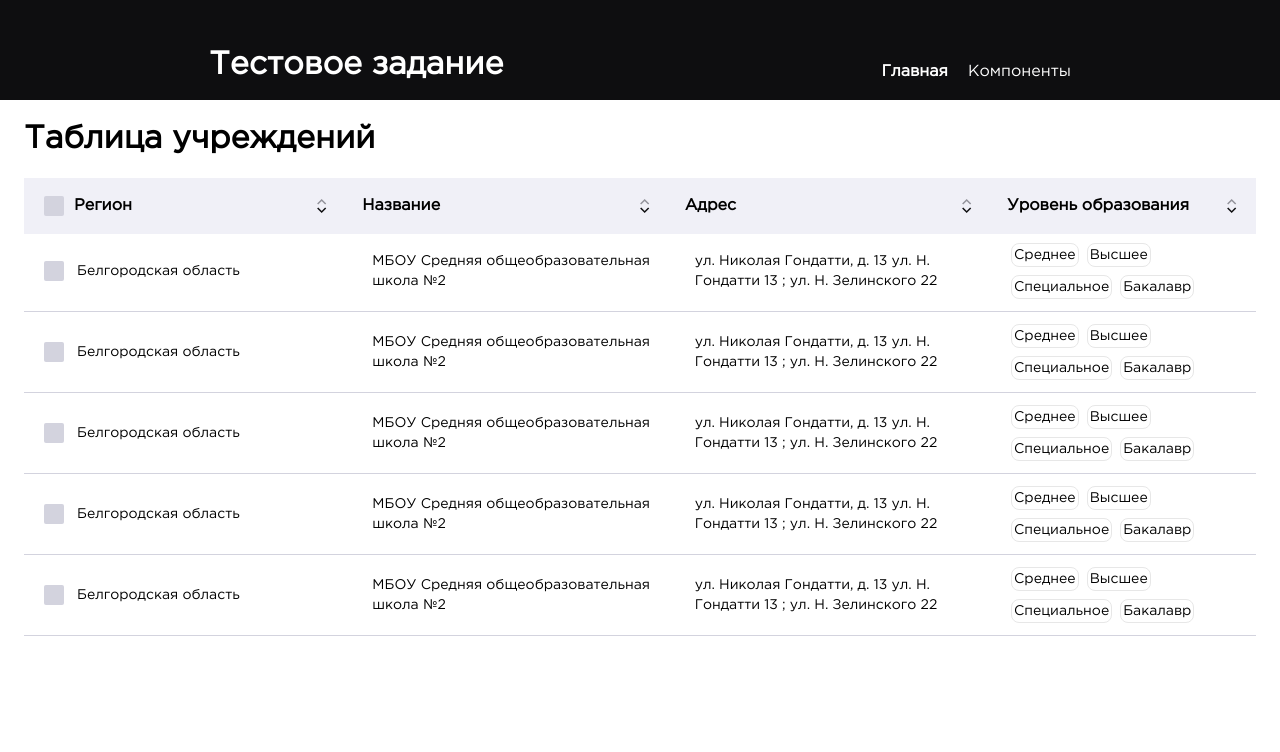
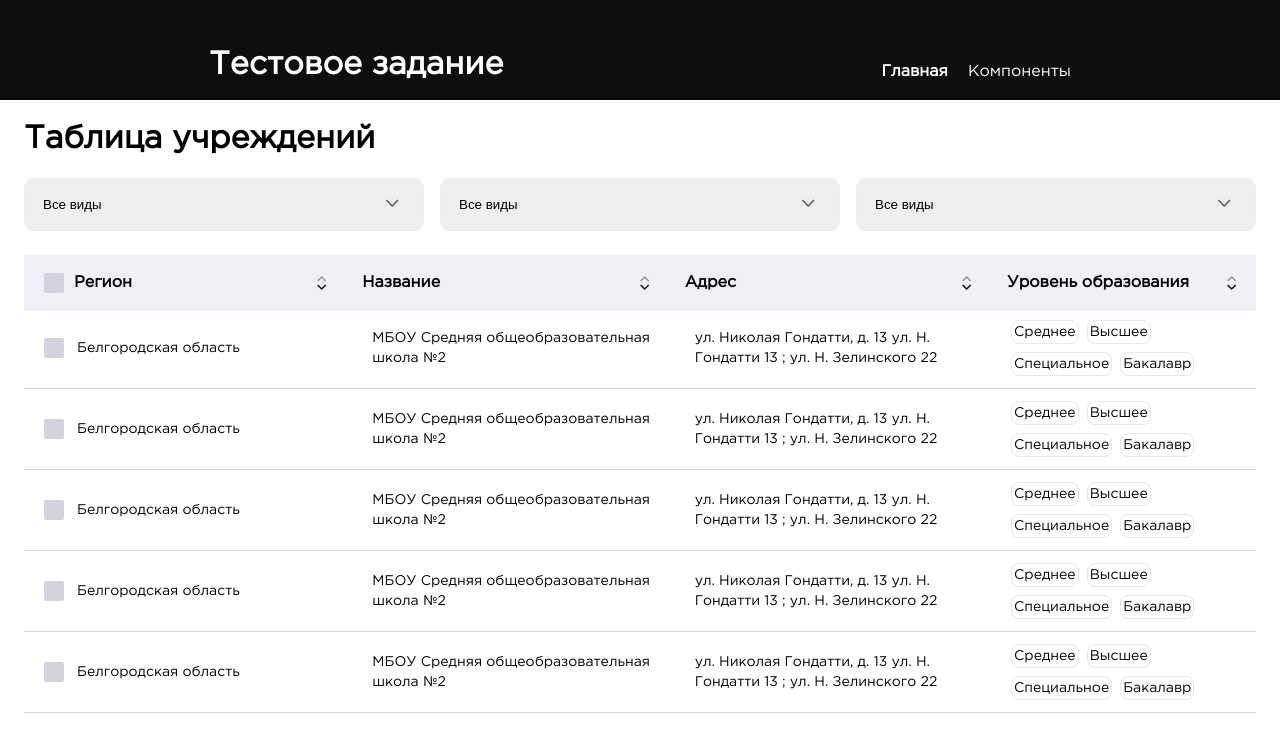
Before and after one commit to Hire-Hoffee/Schools-Table, a Vue app: page / in a window 1280 px wide. Shown: the top 752 px of the page. Built offline with nearby package versions, Linux system fonts and the light colour scheme.

Commit message:
select input component

```diff
--- /dev/null
+++ b/src/components/input/SelectInput.vue
@@ -0,0 +1,45 @@
+<script setup lang="ts"></script>
+
+<template>
+  <div class="select-wrapper">
+    <select>
+      <option value="all" selected>Все виды</option>
+      <option value="Permanent">Постоянное</option>
+      <option value="Unknown">Не определен</option>
+    </select>
+  </div>
+</template>
+
+<style scoped lang="scss">
+.select-wrapper {
+  width: 100%;
+  position: relative;
+
+  &::after {
+    content: url('@/assets/images/arrow_down.svg');
+    position: absolute;
+    top: 50%;
+    right: 20px;
+    transform: translateY(-50%);
+    pointer-events: none;
+    transition: 0.2s;
+  }
+
+  &:focus-within::after {
+    transform: translateY(-50%) rotate(180deg);
+    transition: 0.2s;
+  }
+
+  select {
+    width: inherit;
+    padding: 18px;
+    border-radius: 10px;
+    border: 1px solid #eee;
+    appearance: none;
+  }
+
+  select:focus {
+    outline: 1px solid #ddd;
+  }
+}
+</style>
--- a/src/views/HomeView.vue
+++ b/src/views/HomeView.vue
@@ -1,9 +1,15 @@
 <script setup lang="ts">
 import EduTable from '@/components/table/EduTable.vue'
+import SelectInput from '@/components/input/SelectInput.vue'
 </script>
 
 <template>
   <h1>Таблица учреждений</h1>
+  <div class="inputs-block">
+    <SelectInput />
+    <SelectInput />
+    <SelectInput />
+  </div>
   <EduTable />
 </template>
 
@@ -11,4 +17,10 @@ import EduTable from '@/components/table/EduTable.vue'
 h1 {
   font-weight: bold;
 }
+
+.inputs-block {
+  display: flex;
+  gap: 16px;
+  margin-top: 24px;
+}
 </style>
```
Also changed, not shown: src/assets/images/arrow_down.svg (added).
